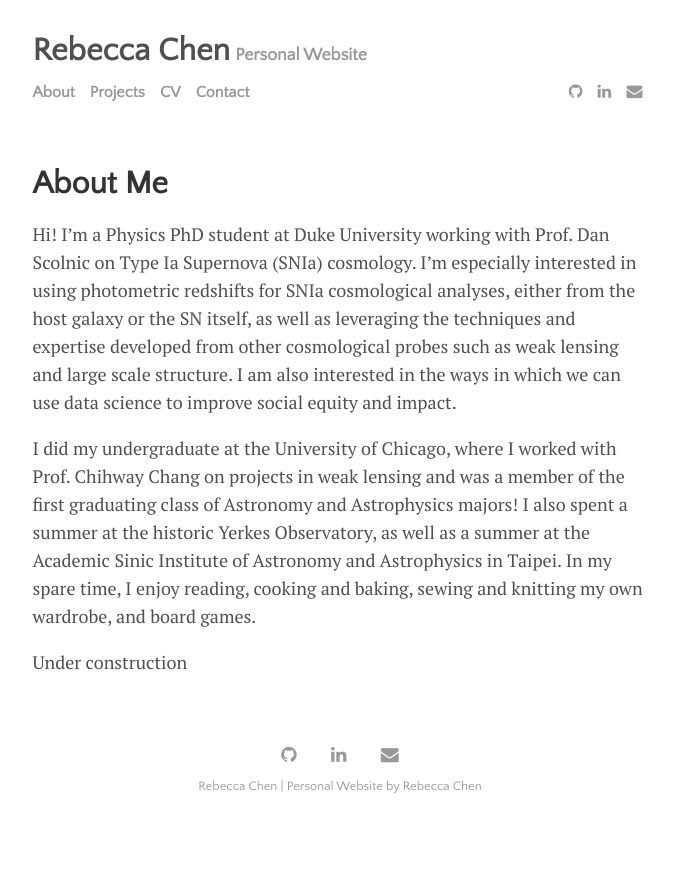
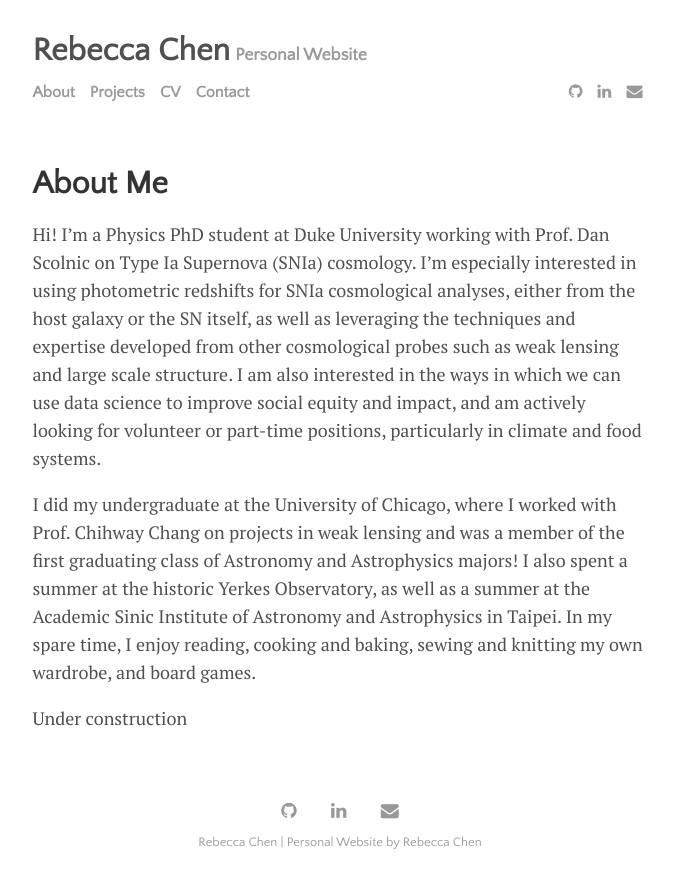
Before and after one commit to rebeccachen0/website_backup, a Jekyll site: the page built from menu/about.md, in a window 1280 px wide. Shown: the top 889 px of the page, without its empty margins (300-974 px from the left). Built offline with Jekyll 4.4.1, drawn with Linux system fonts in a browser that asks for light colours.

Commit message:
Update about.md

```diff
--- a/menu/about.md
+++ b/menu/about.md
@@ -18,7 +18,7 @@ permalink: /about
 
 This theme is completely free and open source software. You may use it however you want, as it is distributed under the [MIT License](http://choosealicense.com/licenses/mit/). If you are having any problems, any questions or suggestions, feel free to [tweet at me](https://twitter.com/intent/tweet?text=My%question%about%Lagrange%is:%&amp;via=paululele), or [file a GitHub issue](https://github.com/lenpaul/lagrange/issues/new). -->
 
-Hi! I'm a Physics PhD student at Duke University working with Prof. Dan Scolnic on Type Ia Supernova (SNIa) cosmology. I'm especially interested in using photometric redshifts for SNIa cosmological analyses, either from the host galaxy or the SN itself, as well as leveraging the techniques and expertise developed from other cosmological probes such as weak lensing and large scale structure. I am also interested in the ways in which we can use data science to improve social equity and impact.
+Hi! I'm a Physics PhD student at Duke University working with Prof. Dan Scolnic on Type Ia Supernova (SNIa) cosmology. I'm especially interested in using photometric redshifts for SNIa cosmological analyses, either from the host galaxy or the SN itself, as well as leveraging the techniques and expertise developed from other cosmological probes such as weak lensing and large scale structure. I am also interested in the ways in which we can use data science to improve social equity and impact, and am actively looking for volunteer or part-time positions, particularly in climate and food systems.
 
 I did my undergraduate at the University of Chicago, where I worked with Prof. Chihway Chang on projects in weak lensing and was a member of the first graduating class of Astronomy and Astrophysics majors! I also spent a summer at the historic Yerkes Observatory, as well as a summer at the Academic Sinic Institute of Astronomy and Astrophysics in Taipei. In my spare time, I enjoy reading, cooking and baking, sewing and knitting my own wardrobe, and board games.
 
```
